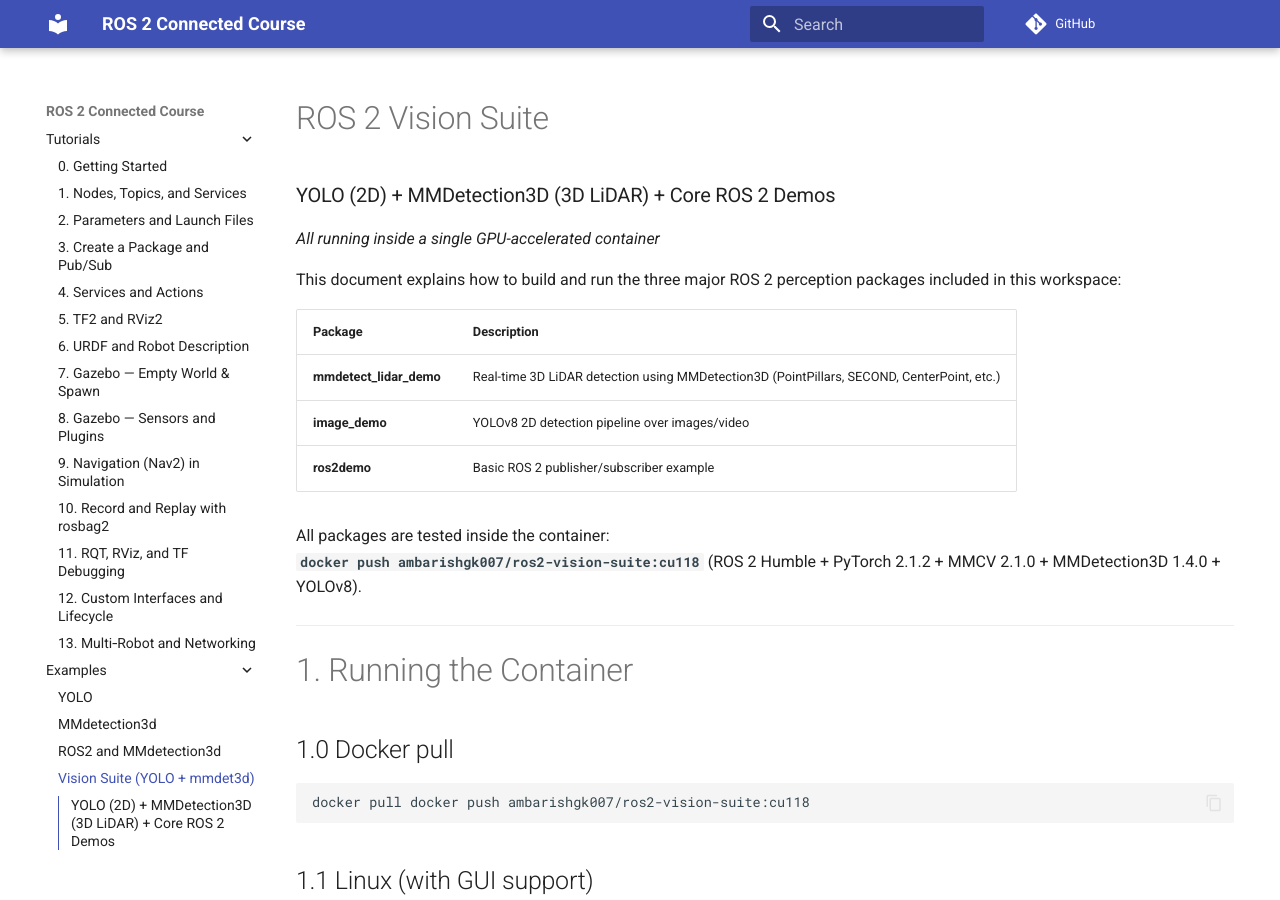
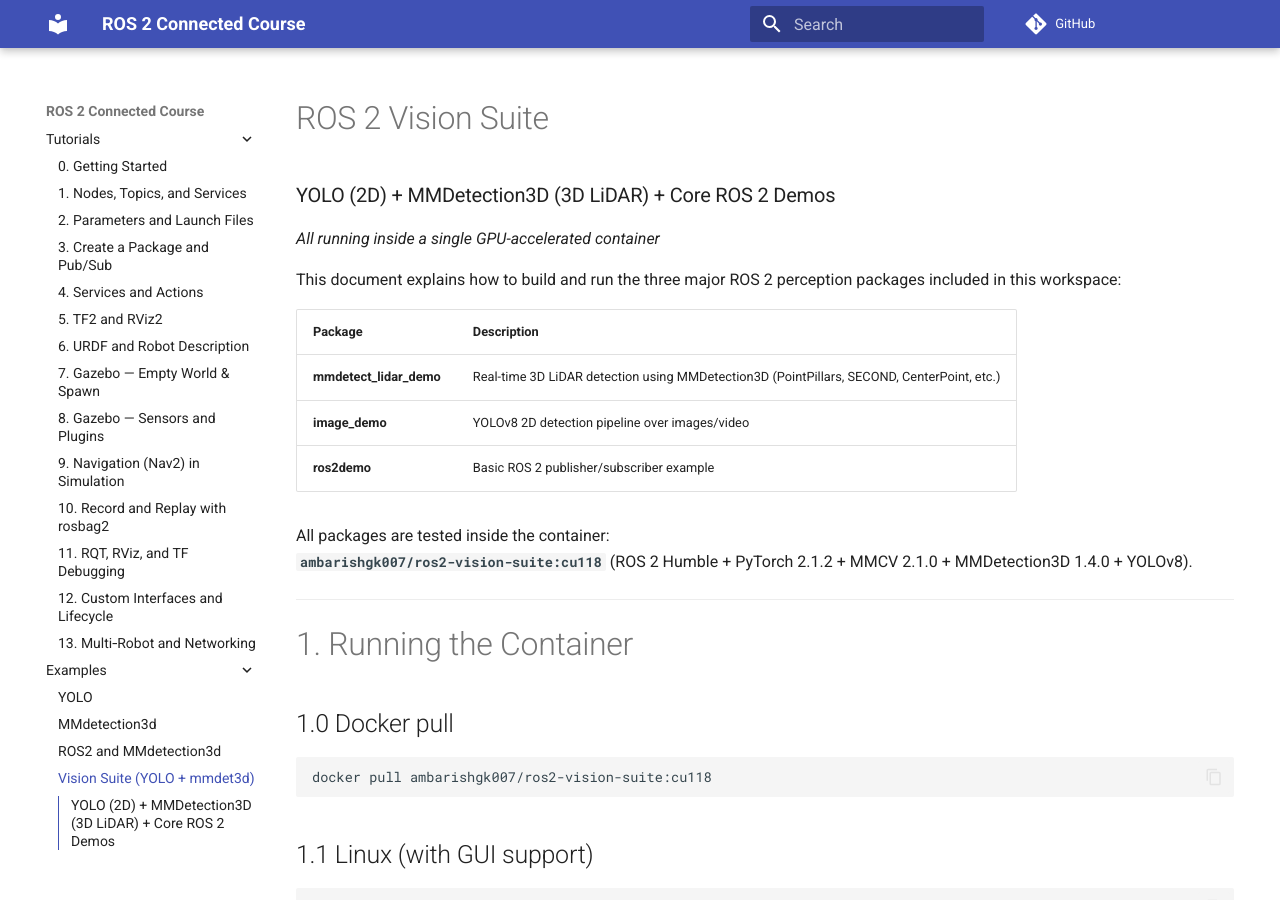
Before and after one commit to AmbarishGK/ROS2-Tutorial, an MkDocs documentation site: the page built from docs/vision_suite_readme.md, in a window 1280 px wide and 900 px high. Built offline with MkDocs 1.6.1 and Material for MkDocs 9.7.7, drawn with Linux system fonts in a browser that asks for light colours; comment, search, counter and statistics services are not loaded.

Commit message:
Added mistake

````diff
--- a/docs/vision_suite_readme.md
+++ b/docs/vision_suite_readme.md
@@ -12,7 +12,7 @@
 | **ros2demo** | Basic ROS 2 publisher/subscriber example |
 
 All packages are tested inside the container:
-**`docker push ambarishgk007/ros2-vision-suite:cu118`** (ROS 2 Humble + PyTorch 2.1.2 + MMCV 2.1.0 + MMDetection3D 1.4.0 + YOLOv8).
+**` ambarishgk007/ros2-vision-suite:cu118`** (ROS 2 Humble + PyTorch 2.1.2 + MMCV 2.1.0 + MMDetection3D 1.4.0 + YOLOv8).
 
 ---
 
@@ -20,7 +20,7 @@
 ## 1.0 Docker pull
 
 ```bash
-docker pull docker push ambarishgk007/ros2-vision-suite:cu118
+docker pull ambarishgk007/ros2-vision-suite:cu118
 ```
 ## 1.1 Linux (with GUI support)
 ```bash
````
